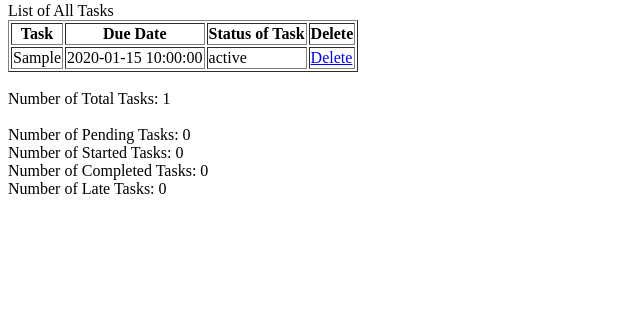
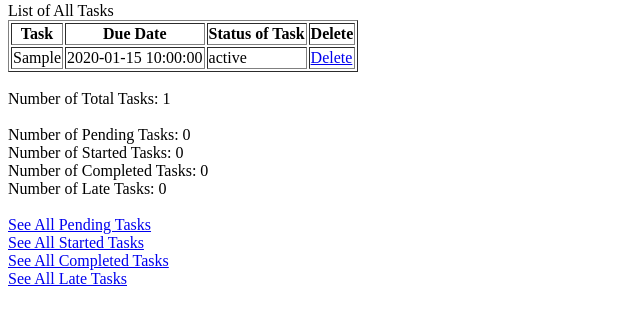
Before and after one commit to Irarsalan/ToDo, a PHP site: page / in a window 1280 px wide. Shown: the part 216-541 px from the top of the page, without its empty margins (0-640 px from the left). Run offline with PHP 8.4, Linux system fonts and the light colour scheme; tables that the repository leaves empty or names only in its code hold one stand-in row (values such as "Sample post").

Commit message:
Add buttons to filter results

```diff
--- a/index.php
+++ b/index.php
@@ -89,5 +89,13 @@ include('test.php');
 			echo nl2br ("Number of Completed Tasks: $countComp \n");
 			echo nl2br ("Number of Late Tasks: $countLate \n");
 			?>
+<br>
+<a href= "pending.php">See All Pending Tasks</a>
+<br>
+<a href= "started.php">See All Started Tasks</a>
+<br>
+<a href= "done.php">See All Completed Tasks</a>
+<br>
+<a href= "late.php">See All Late Tasks</a>
 </body>
 </html>
```
